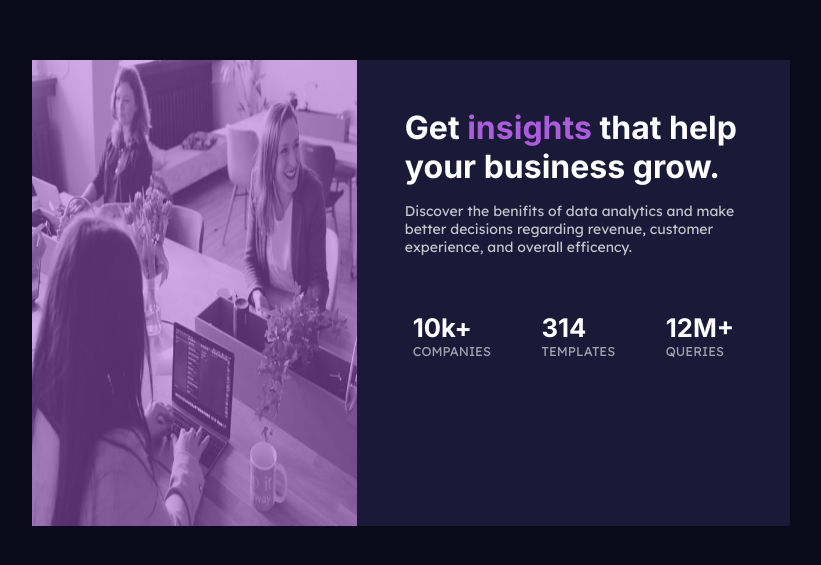
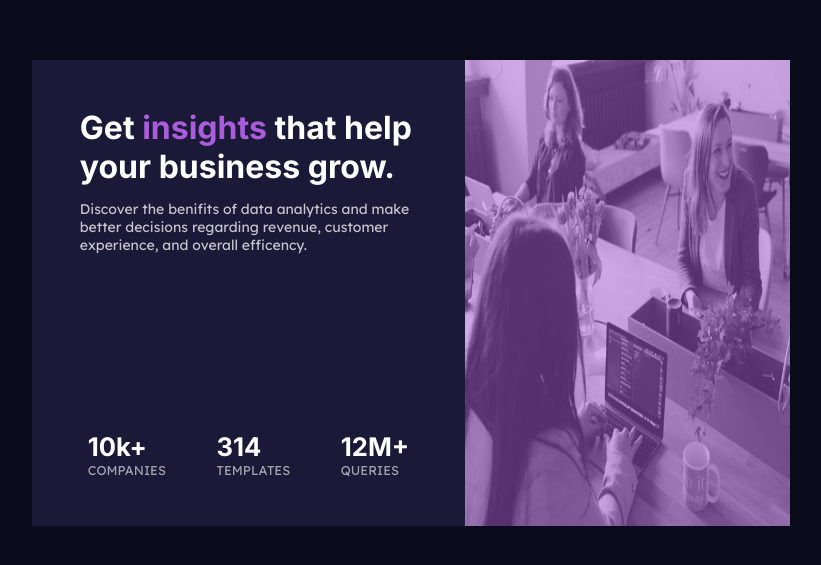
Before and after one commit to Eera1801/Frontend-Mentor-Code-practice, a plain HTML site: page index.html in a window 1280 px wide. Shown: the part 103-668 px from the top of the page, without its empty margins (229-1050 px from the left). Drawn offline with Linux system fonts and the light colour scheme.

Commit message:
Style changes completed

```diff
--- a/index.html
+++ b/index.html
@@ -20,10 +20,12 @@
       <img src="./images/image-header-desktop.jpg" alt="Header-image">
     </div>
     <div class="actual-content">
-      <div class="content-head m-3 mb-1">Get <span class="insights">insights</span> that help your business grow.</div>
-      <p class="content-paragraph m-3 mt-1">
-        Discover the benifits of data analytics and make better decisions regarding revenue, customer experience, and overall efficency.
-      </p>
+      <div class="m-3 mb-1">
+        <div class="content-head">Get <span class="insights">insights</span> that help your business grow.</div>
+        <p class="content-paragraph">
+          Discover the benifits of data analytics and make better decisions regarding revenue, customer experience, and overall efficency.
+        </p>
+      </div>
       <div class="stats-container">
         <div class="stats">
           <div class="content-head">10k+</div>
--- a/style.css
+++ b/style.css
@@ -23,6 +23,7 @@
         width: 60%;
         height: 60%;
         display: flex;
+        flex-direction: row-reverse;
         background-color: hsl(244, 38%, 16%);
     }
     .mail-card-wrapper .image-container{
@@ -48,15 +49,15 @@
     .m-3{
         margin: 3rem;
     }
-    .mt-1{
-        margin-top: 1rem;
-    }
-    .mb-1{
+    .mb-auto{
         margin-bottom: 1rem;
     }
 
     .actual-content{
         width: 60%;
+        display: flex;
+        flex-direction: column;
+        justify-content: space-between;
     }
     .actual-content .content-head{
         font-size: 2rem;
@@ -76,7 +77,7 @@
         display: flex;
         flex-wrap: wrap;
         justify-content: space-between;
-        margin: 3.5rem;
+        margin: auto 3.5rem 3rem;
     }
     .actual-content .stats-container .stats{
         display: flex;
```
